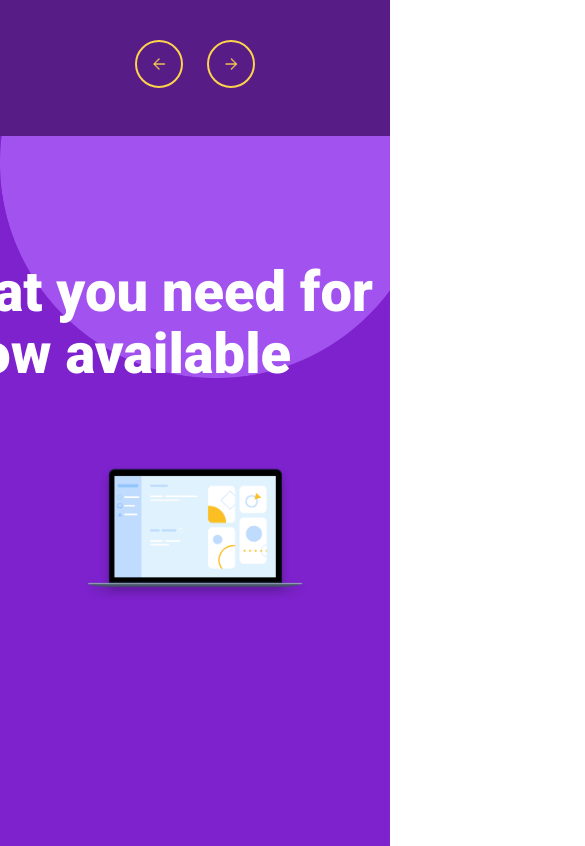
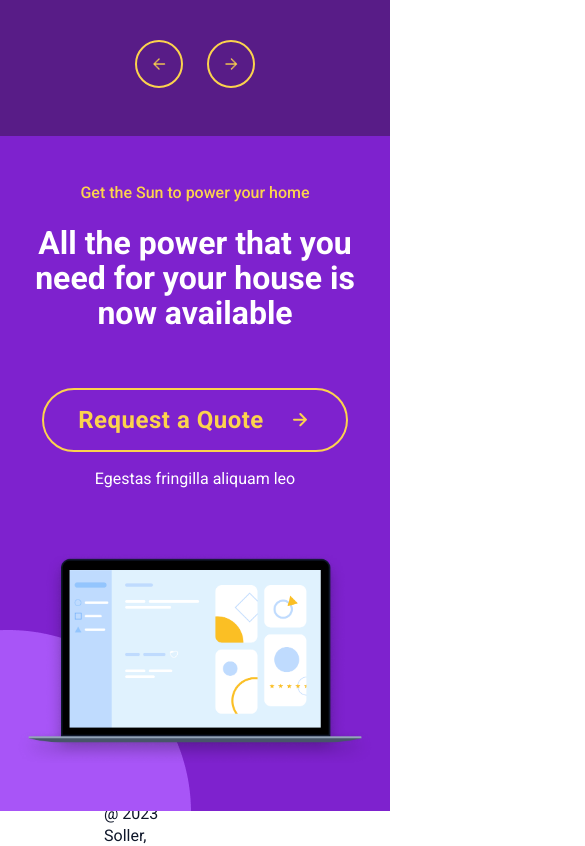
Before and after one commit to Breno-Mateus/buzzvel-test, a React (Vite) app: page / in a window 390 px wide. Shown: the part 5720-6566 px from the top of the page, 585 px wide, since content can reach past the window. Built offline with nearby package versions, Linux system fonts and the light colour scheme.

Commit message:
feat: add section6-mobile-first

```diff
--- a/src/components/section6/index.tsx
+++ b/src/components/section6/index.tsx
@@ -1,24 +1,25 @@
 import Button from "../button"
-import Figure7 from "../../assets/geometric figures/figure7.png"
 import Macbook from "../../assets/Macbook.png"
+import Figure from "../../assets/mobile/geometric-figures-mobile/Ellipse 2.png"
 
 const Section6 = () => {
     return (
-        <section className="h-[949px] w-full bg-colorSection p-20 flex flex-col items-center gap-20 relative">
-            <div className="flex gap-[240px] items-center">
-                <div className="flex flex-col gap-6 w-[894px] ml-[240px] z-10">
-                    <p className="text-colorButtonSecondary text-xl leading-[22px] font-medium">Get the Sun to power your home</p>
-                    <h1 className="text-colorPrimary text-[56px] leading-[61.6px] font-extrabold">All the power that you need for your house is now available</h1>
+        <section className="w-full bg-colorSection px-4 py-12 flex flex-col gap-16 relative">
+
+            <div className="absolute left-0 bottom-0">
+                <img src={Figure} />
+            </div>
+
+            <div className="flex flex-col gap-4 text-center">
+                <div className="flex flex-col gap-6">
+                    <p className="text-colorButtonSecondary text-[16px] leading-[17.6px] font-medium">Get the Sun to power your home</p>
+                    <h1 className="text-colorPrimary text-[32px] leading-[35.2px] font-bold">All the power that you need for your house is now available</h1>
                 </div>
 
-                <div className="absolute right-0 top-0">
-                    <img src={Figure7}/>
-                </div>
-
-                <div className="w-[306px] h-[149px]">
+                <div className="">
                     <div className="flex flex-col pt-[40px] gap-4 items-center">
                         <Button borderColor="border-colorButtonSecondary" backgroundHover="hover:bg-colorButtonSecondary" textColor="text-colorButtonSecondary" textColorHover="hover:text-textColorHoverButton" arrow="src/assets/arrow-right-2.svg" arrowHover="src/assets/arrow-right-3.svg"/>
-                        <p className="text-lg leading-[28.8px] text-colorPrimary z-10">Egestas fringilla aliquam leo</p>
+                        <p className="text-[16px] leading-[22.4px] font-normal text-colorPrimary">Egestas fringilla aliquam leo</p>
                     </div>
                 </div>
             </div>
```
